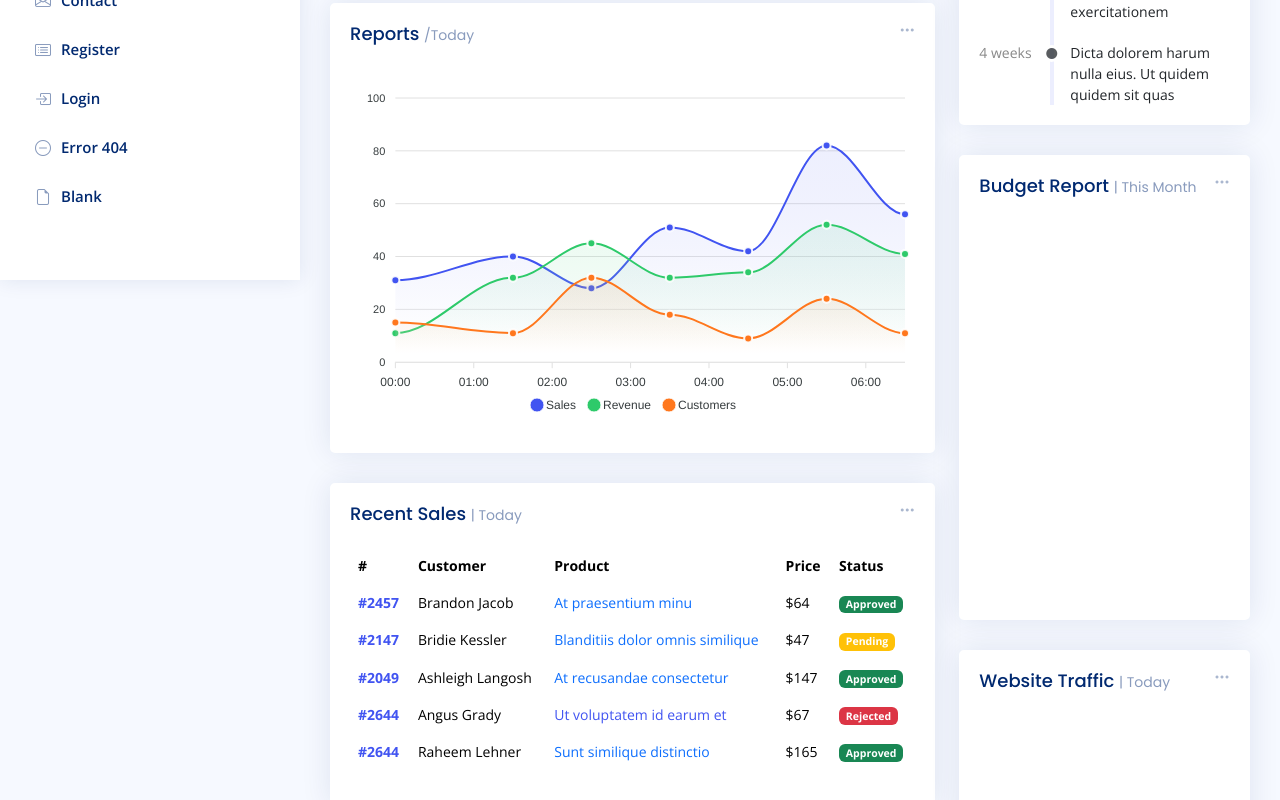
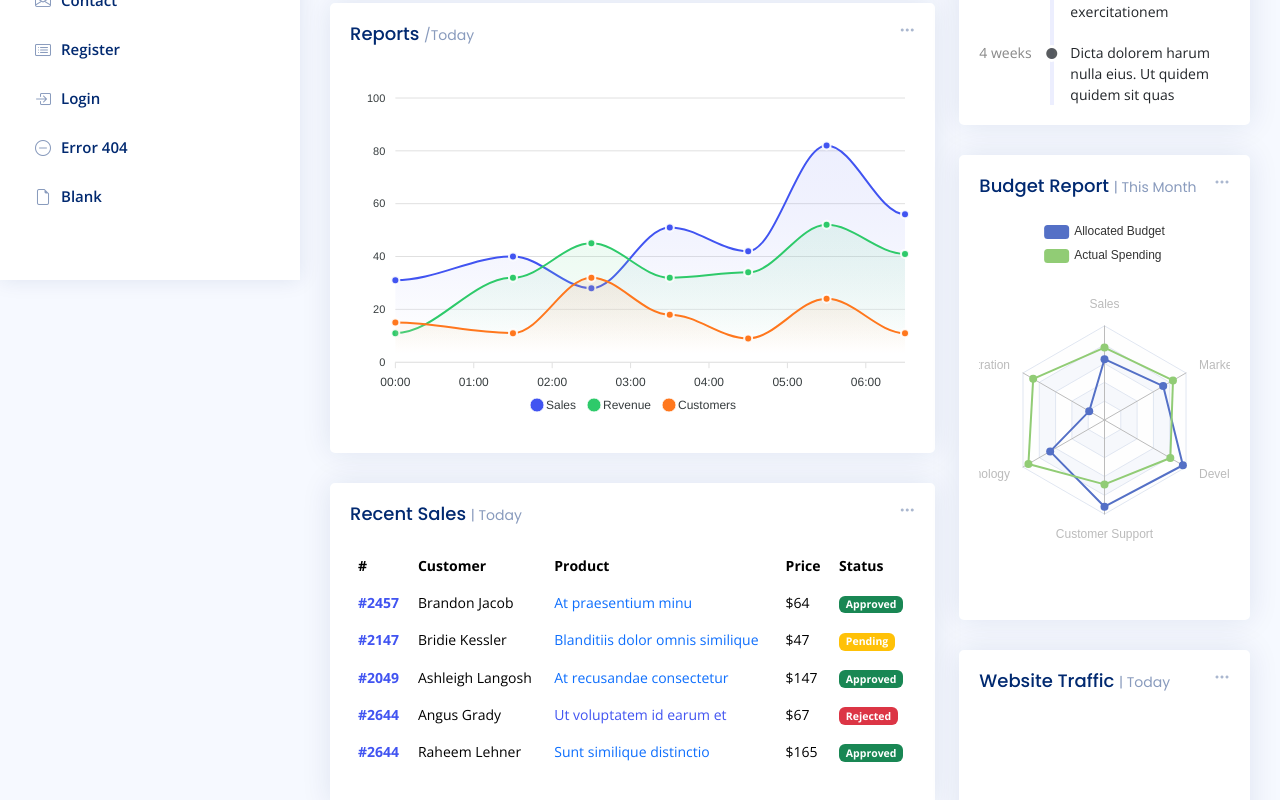
Before and after one commit to amitbd599/admin_bootstrap, a React (Create React App) app: page / in a window 1280 px wide. Shown: the part 520-1320 px from the top of the page. Built offline with nearby package versions, Linux system fonts and the light colour scheme.

Commit message:
Budget Report add

```diff
--- a/package.json
+++ b/package.json
@@ -6,6 +6,8 @@
     "apexcharts": "^4.3.0",
     "bootstrap": "^5.3.3",
     "cra-template": "1.2.0",
+    "echarts": "^5.6.0",
+    "echarts-for-react": "^3.0.2",
     "react": "^19.0.0",
     "react-apexcharts": "^1.7.0",
     "react-dom": "^19.0.0",
--- a/src/components/HomeInner.jsx
+++ b/src/components/HomeInner.jsx
@@ -1,7 +1,8 @@
 import React from "react";
 import ReactApexChart from "react-apexcharts";
+import ReactECharts from "echarts-for-react";
 const HomeInner = () => {
-  const chartOptions = {
+  const reportsChartOptions = {
     series: [
       {
         name: "Sales",
@@ -60,6 +61,37 @@ const HomeInner = () => {
         format: "dd/MM/yy HH:mm",
       },
     },
+  };
+  const budgetChartOptions = {
+    legend: {
+      data: ["Allocated Budget", "Actual Spending"],
+    },
+    radar: {
+      indicator: [
+        { name: "Sales", max: 6500 },
+        { name: "Administration", max: 16000 },
+        { name: "Information Technology", max: 30000 },
+        { name: "Customer Support", max: 38000 },
+        { name: "Development", max: 52000 },
+        { name: "Marketing", max: 25000 },
+      ],
+    },
+    series: [
+      {
+        name: "Budget vs spending",
+        type: "radar",
+        data: [
+          {
+            value: [4200, 3000, 20000, 35000, 50000, 18000],
+            name: "Allocated Budget",
+          },
+          {
+            value: [5000, 14000, 28000, 26000, 42000, 21000],
+            name: "Actual Spending",
+          },
+        ],
+      },
+    ],
   };
   return (
     <section className='section dashboard'>
@@ -253,8 +285,8 @@ const HomeInner = () => {
 
                   <div id='reportsChart'>
                     <ReactApexChart
-                      options={chartOptions}
-                      series={chartOptions.series}
+                      options={reportsChartOptions}
+                      series={reportsChartOptions.series}
                       type='area'
                       height={350}
                     />
@@ -640,11 +672,12 @@ const HomeInner = () => {
               <h5 className='card-title'>
                 Budget Report <span>| This Month</span>
               </h5>
-              <div
-                id='budgetChart'
-                style={{ minHeight: 400 }}
-                className='echart'
-              />
+              <div style={{ minHeight: 400 }} id='budgetChart'>
+                <ReactECharts
+                  option={budgetChartOptions}
+                  style={{ height: "400px" }}
+                />
+              </div>
             </div>
           </div>
           {/* End Budget Report */}
```
Also changed, not shown: 1 other file (tests, documents, lock files or other folders).
